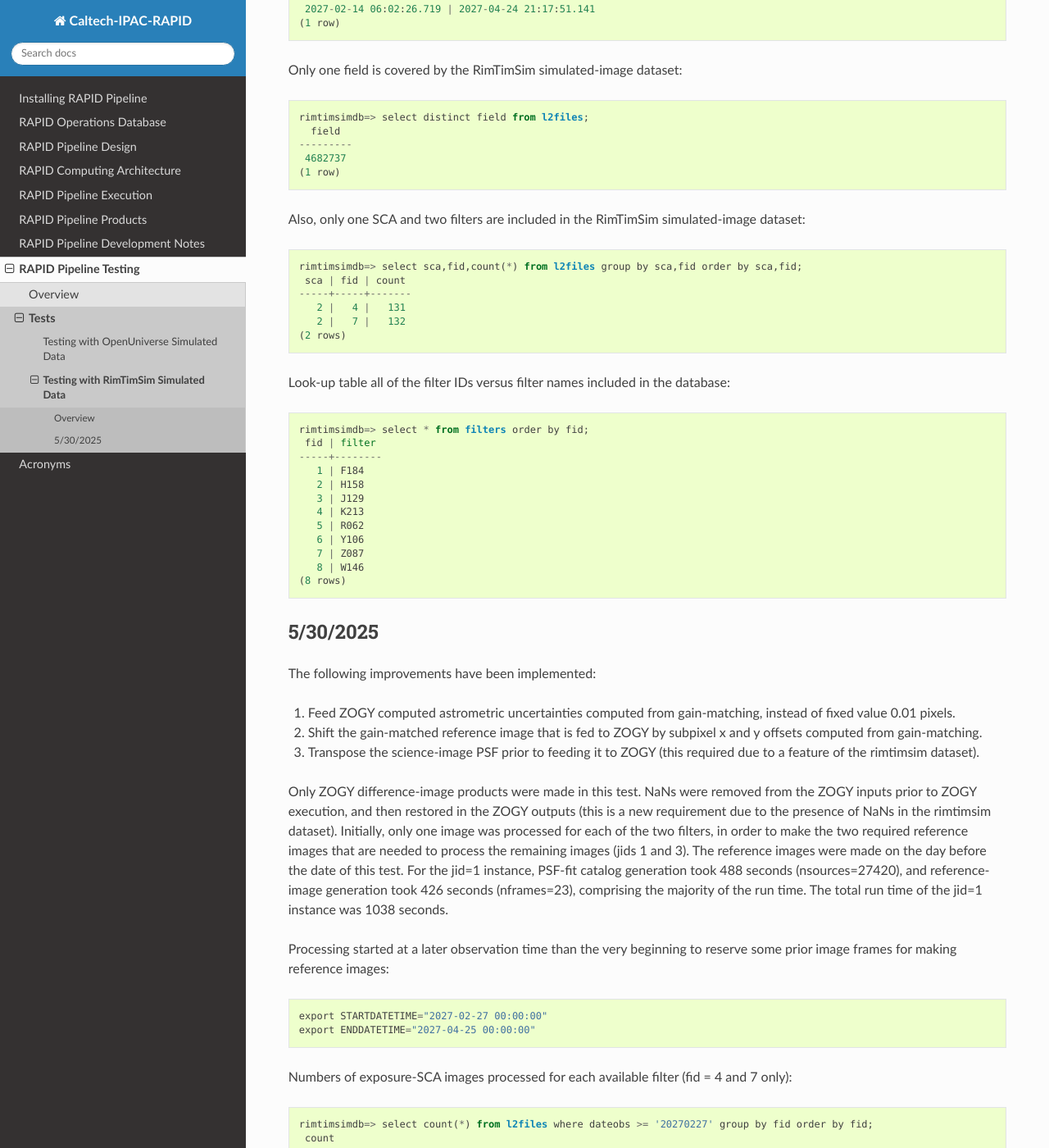
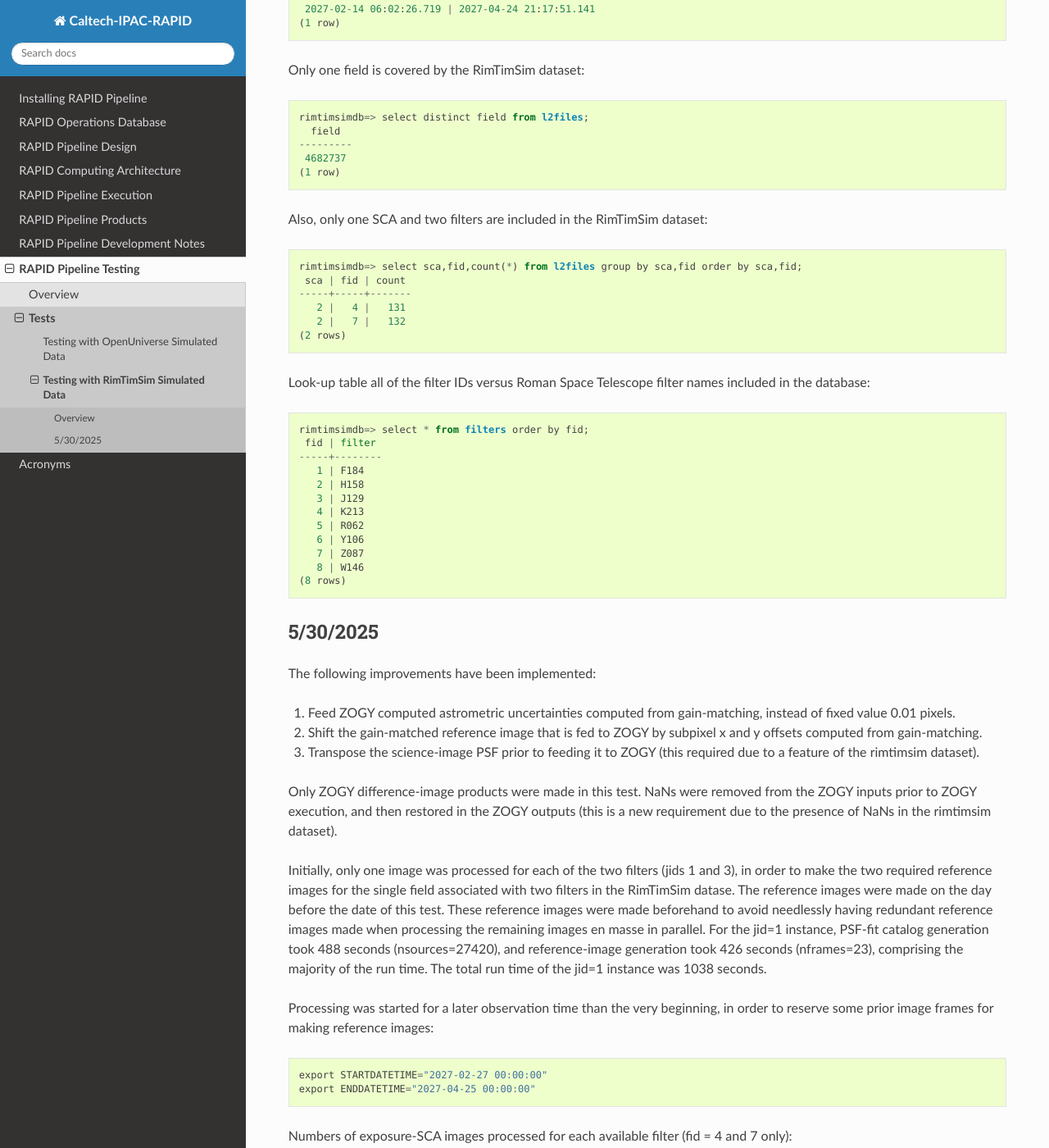
Before and after one commit to Caltech-IPAC/rapid, a Sphinx documentation site: the page built from docs/source/dev/rimtimsim_tests.rst, in a window 1280 px wide and 1400 px high, scrolled down 444 px. Shown: the whole window at 82% size. Built offline with Sphinx 7.4.7 and the Read the Docs theme 3.1.0, drawn with Linux system fonts in a browser that asks for light colours; formulas are drawn with MathJax 3; some of the changed text lies outside the part shown.

Commit message:
Wordsmithed.

```diff
--- a/docs/source/dev/rimtimsim_tests.rst
+++ b/docs/source/dev/rimtimsim_tests.rst
@@ -4,13 +4,13 @@ Testing with RimTimSim Simulated Data
 Overview
 ************************************
 
-Robby Wilson's simulated data, hereby referred to as RimTimSim data.
+Robby Wilson's simulated data, hereby referred to as RimTimSim data, are describe here.
 These are images of dense stellar fields.
 It is a small dataset with just 263 images total (details below).
 
 The tests described below are organized by processing date.
 
-RimTimSim simulated data are used, which cover the following observation range::
+The RimTimSim simulated-image dataset covers the following observation range::
 
     rimtimsimdb=> select min(dateobs),max(dateobs) from l2files;
                min           |          max
@@ -18,7 +18,7 @@ RimTimSim simulated data are used, which cover the following observation range::
      2027-02-14 06:02:26.719 | 2027-04-24 21:17:51.141
     (1 row)
 
-Only one field is covered by the RimTimSim simulated-image dataset::
+Only one field is covered by the RimTimSim dataset::
 
     rimtimsimdb=> select distinct field from l2files;
       field
@@ -26,7 +26,7 @@ Only one field is covered by the RimTimSim simulated-image dataset::
      4682737
     (1 row)
 
-Also, only one SCA and two filters are included in the RimTimSim simulated-image dataset::
+Also, only one SCA and two filters are included in the RimTimSim dataset::
 
     rimtimsimdb=> select sca,fid,count(*) from l2files group by sca,fid order by sca,fid;
      sca | fid | count
@@ -35,7 +35,7 @@ Also, only one SCA and two filters are included in the RimTimSim simulated-image
        2 |   7 |   132
     (2 rows)
 
-Look-up table all of the filter IDs versus filter names included in the database:
+Look-up table all of the filter IDs versus Roman Space Telescope filter names included in the database:
 
 .. code-block::
 
@@ -65,13 +65,17 @@ The following improvements have been implemented:
 Only ZOGY difference-image products were made in this test.
 NaNs were removed from the ZOGY inputs prior to ZOGY execution, and then restored in the ZOGY outputs (this is a new
 requirement due to the presence of NaNs in the rimtimsim dataset).
-Initially, only one image was processed for each of the two filters, in order to make the two required reference images
-that are needed to process the remaining images (jids 1 and 3).  The reference images were made on the day before the
-date of this test.
+
+Initially, only one image was processed for each of the two filters (jids 1 and 3),
+in order to make the two required reference images for the single field associated with two filters in the RimTimSim datase.
+The reference images were made on the day before the date of this test.
+These reference images were made beforehand to avoid needlessly having redundant reference images made when
+processing the remaining images en masse in parallel.
 For the jid=1 instance, PSF-fit catalog generation took 488 seconds (nsources=27420), and reference-image generation took 426 seconds (nframes=23),
 comprising the majority of the run time.  The total run time of the jid=1 instance was 1038 seconds.
 
-Processing started at a later observation time than the very beginning to reserve some prior image frames for making reference images::
+Processing was started for a later observation time than the very beginning,
+in order to reserve some prior image frames for making reference images::
 
     export STARTDATETIME="2027-02-27 00:00:00"
     export ENDDATETIME="2027-04-25 00:00:00"
```
Also changed, not shown: other parts of docs/source/dev/rimtimsim_tests.rst (+5 -5 lines).
